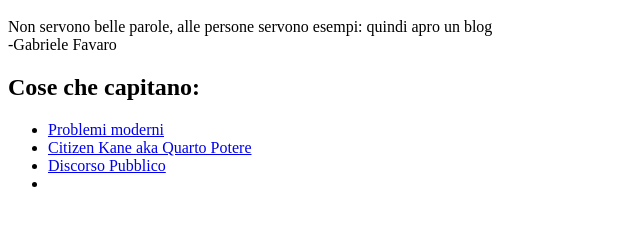
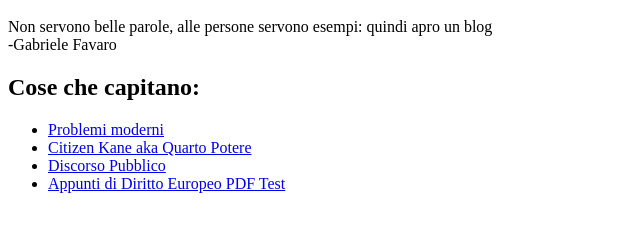
Before and after one commit to gfgabrielefavaro/FavaroBlog, a plain HTML site: page index.html in a window 1280 px wide. Shown: the part 48-280 px from the top of the page, without its empty margins (0-640 px from the left). Drawn offline with Linux system fonts and the light colour scheme.

Commit message:
Correzioni

```diff
--- a/index.html
+++ b/index.html
@@ -7,6 +7,6 @@ servono esempi: quindi apro un blog<br>
 <ul><li><a href="https://favaroblog.eu/problemi_moderni">Problemi moderni</a></li>
 <li><a href="https://favaroblog.eu/citizen_kane">Citizen Kane aka Quarto Potere</a></li>
 <li><a href="https://favaroblog.eu/discorso_pubblico">Discorso Pubblico</a></li>
-<li><a href="https://favaroblog.eu/appunti_diritto_europeo"></li>
+<li><a href="https://favaroblog.eu/appunti_diritto_europeo">Appunti di Diritto Europeo PDF Test</a></li>
 </ul>
 </html>
```
